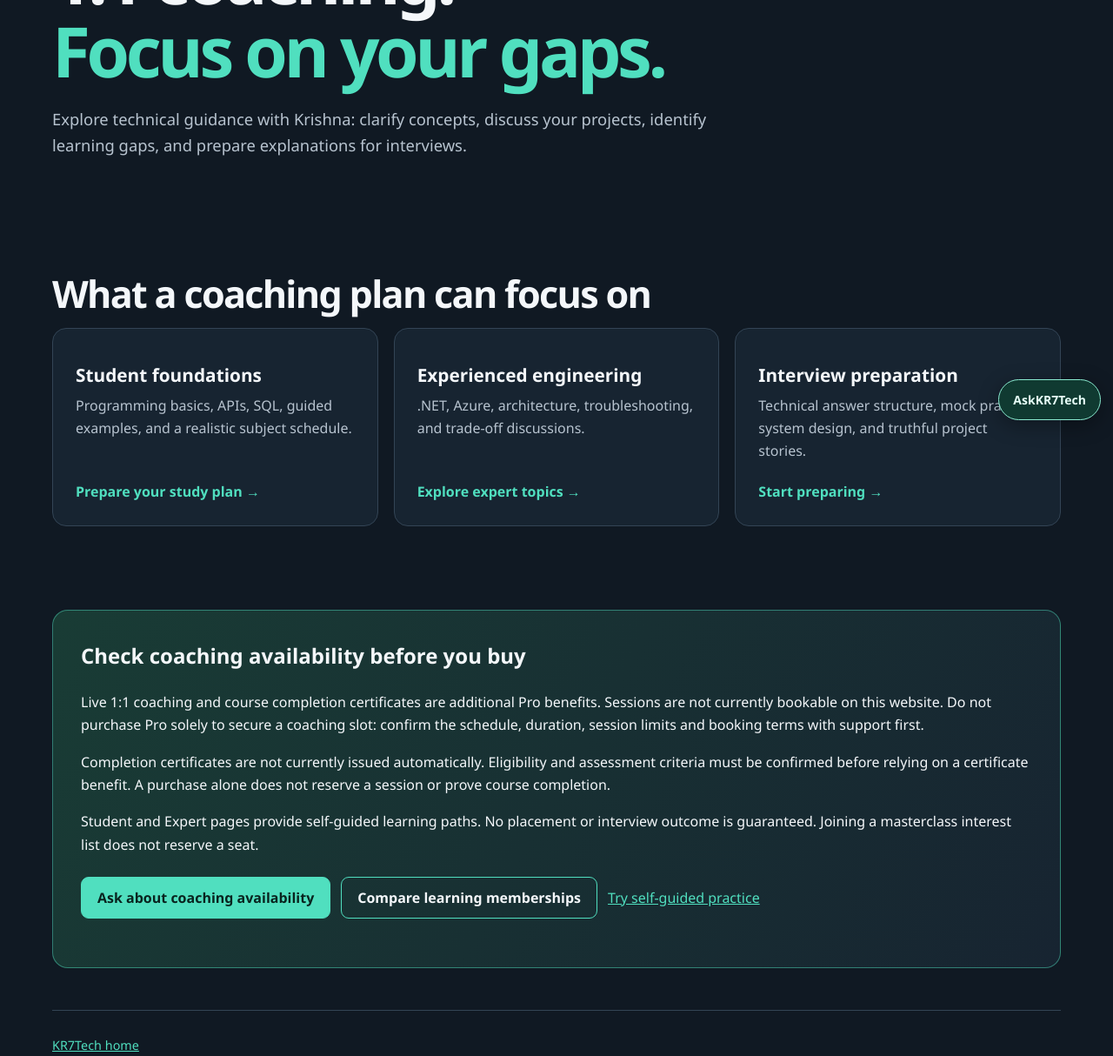
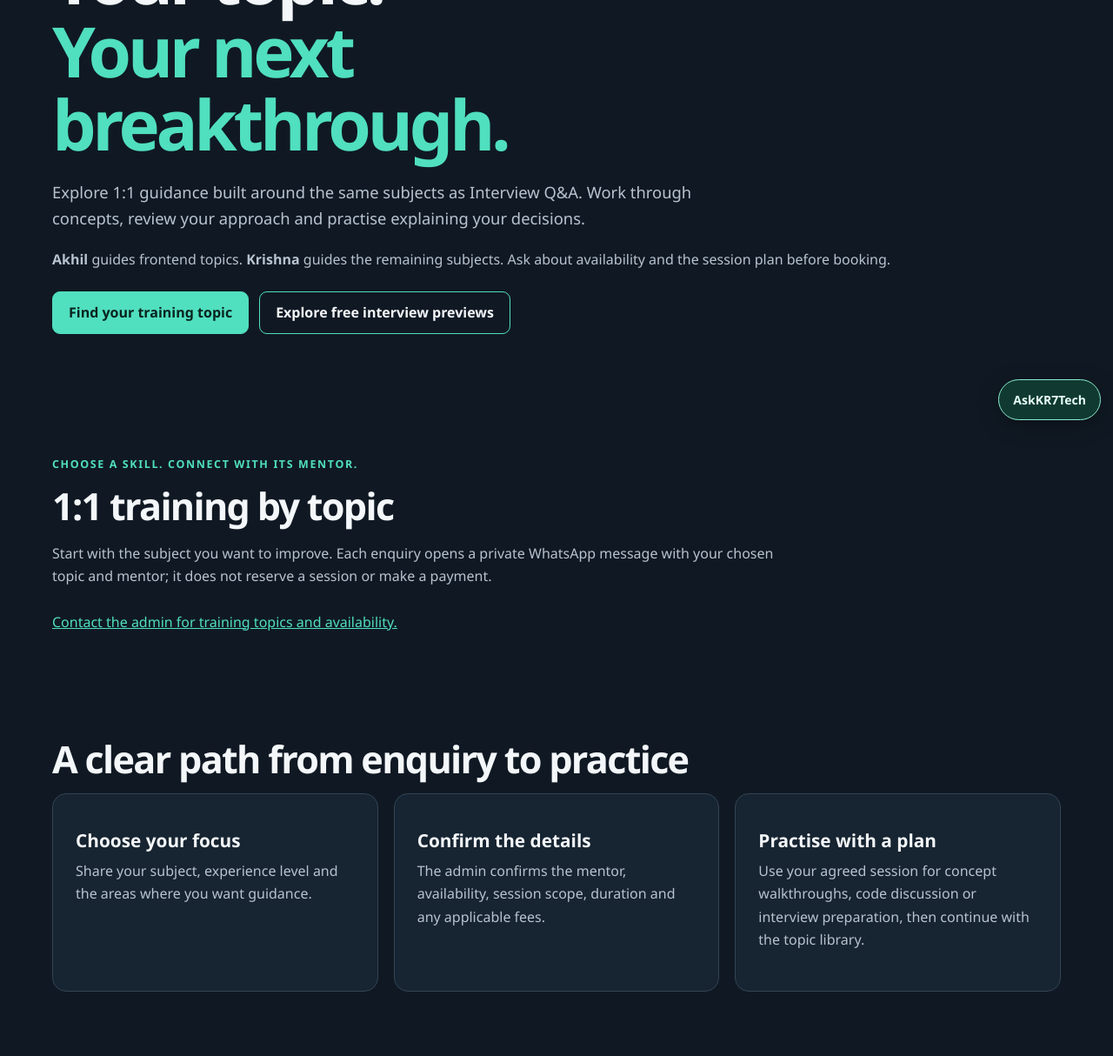
Before and after one commit to Krishnaleo0409/techhub365, a website: page StudyGuide/Coaching.html in a window 1280 px wide. Shown: the part 303-1517 px from the top of the page at 87% size. Drawn offline with Linux system fonts and the light colour scheme; no server answers.

Commit message:
Update Coaching.html

```diff
--- a/StudyGuide/Coaching.html
+++ b/StudyGuide/Coaching.html
@@ -1,16 +1,18 @@
 <!doctype html>
 <html lang="en">
-<head><meta charset="utf-8" /><meta name="viewport" content="width=device-width, initial-scale=1" /><title>1:1 Coaching | KR7Tech</title><link rel="stylesheet" href="site.css" /></head>
+<head><meta charset="utf-8" /><meta name="viewport" content="width=device-width, initial-scale=1" /><title>1:1 Training &amp; Coaching | KR7Tech</title><meta name="description" content="Explore topic-led 1:1 coaching with Akhil for frontend and Krishna for backend, cloud, data and interview preparation. Enquire to confirm availability." /><link rel="stylesheet" href="site.css" /><link rel="stylesheet" href="training.css" /></head>
 <body>
   <header class="topbar"><a class="brand" href="index.html">KR7<span>Tech</span></a><nav class="topnav" aria-label="Main navigation"><a href="Student-Plan.html">Student Plan</a><a href="Expert-Plan.html">Expert Plan</a><a href="AI-Interview.html">AI interviews</a></nav></header>
   <main>
-    <section class="hero"><p class="eyebrow">Personal guidance</p><h1>1:1 coaching.<br /><span>Focus on your gaps.</span></h1><p class="hero-copy">Explore technical guidance with Krishna: clarify concepts, discuss your projects, identify learning gaps, and prepare explanations for interviews.</p></section>
+    <section class="hero"><p class="eyebrow">Personal training &middot; Focused preparation</p><h1>Your topic.<br /><span>Your next breakthrough.</span></h1><p class="hero-copy">Explore 1:1 guidance built around the same subjects as Interview Q&amp;A. Work through concepts, review your approach and practise explaining your decisions.</p><p class="hero-note"><strong>Akhil</strong> guides frontend topics. <strong>Krishna</strong> guides the remaining subjects. Ask about availability and the session plan before booking.</p><div class="actions"><a class="button" href="#coaching-topics">Find your training topic</a><a class="button secondary" href="Subject-QA.html">Explore free interview previews</a></div></section>
+    <section id="coaching-topics" class="content-section" aria-labelledby="coaching-topics-heading"><p class="section-kicker">Choose a skill. Connect with its mentor.</p><h2 class="section-heading" id="coaching-topics-heading">1:1 training by topic</h2><p class="section-copy">Start with the subject you want to improve. Each enquiry opens a private WhatsApp message with your chosen topic and mentor; it does not reserve a session or make a payment.</p><div data-training-directory="coaching"><p><a href="Contact.html">Contact the admin for training topics and availability.</a></p></div></section>
+    <section class="content-section" aria-labelledby="coaching-process-heading"><h2 class="section-heading" id="coaching-process-heading">A clear path from enquiry to practice</h2><div class="offering-grid coaching-steps"><article class="offering-card"><h3>Choose your focus</h3><p>Share your subject, experience level and the areas where you want guidance.</p></article><article class="offering-card"><h3>Confirm the details</h3><p>The admin confirms the mentor, availability, session scope, duration and any applicable fees.</p></article><article class="offering-card"><h3>Practise with a plan</h3><p>Use your agreed session for concept walkthroughs, code discussion or interview preparation, then continue with the topic library.</p></article></div></section>
     <section class="content-section" aria-labelledby="coaching-heading"><h2 class="section-heading" id="coaching-heading">What a coaching plan can focus on</h2><div class="offering-grid">
       <article class="offering-card"><h3>Student foundations</h3><p>Programming basics, APIs, SQL, guided examples, and a realistic subject schedule.</p><a href="Student-Plan.html">Prepare your study plan &rarr;</a></article>
       <article class="offering-card"><h3>Experienced engineering</h3><p>.NET, Azure, architecture, troubleshooting, and trade-off discussions.</p><a href="Expert-Plan.html">Explore expert topics &rarr;</a></article>
       <article class="offering-card"><h3>Interview preparation</h3><p>Technical answer structure, mock practice, system design, and truthful project stories.</p><a href="Interview-Preparation.html">Start preparing &rarr;</a></article>
     </div></section>
     <section class="content-section"><div class="pro-panel"><h2>Check coaching availability before you buy</h2><p>Live 1:1 coaching and course completion certificates are additional Pro benefits. Sessions are not currently bookable on this website. Do not purchase Pro solely to secure a coaching slot: confirm the schedule, duration, session limits and booking terms with support first.</p><p>Completion certificates are not currently issued automatically. Eligibility and assessment criteria must be confirmed before relying on a certificate benefit. A purchase alone does not reserve a session or prove course completion.</p><p>Student and Expert pages provide self-guided learning paths. No placement or interview outcome is guaranteed. Joining a masterclass interest list does not reserve a seat.</p><div class="actions"><a class="button" href="Contact.html">Ask about coaching availability</a><a class="button secondary" href="Membership.html">Compare learning memberships</a><a href="Interview-Studio.html">Try self-guided practice</a></div></div></section>
-  </main><footer><a href="index.html">KR7Tech home</a></footer><script src="pro-access.js" defer></script>
+  </main><footer><a href="index.html">KR7Tech home</a></footer><script src="training-directory.js" defer></script><script src="pro-access.js" defer></script>
 </body>
 </html>
```
